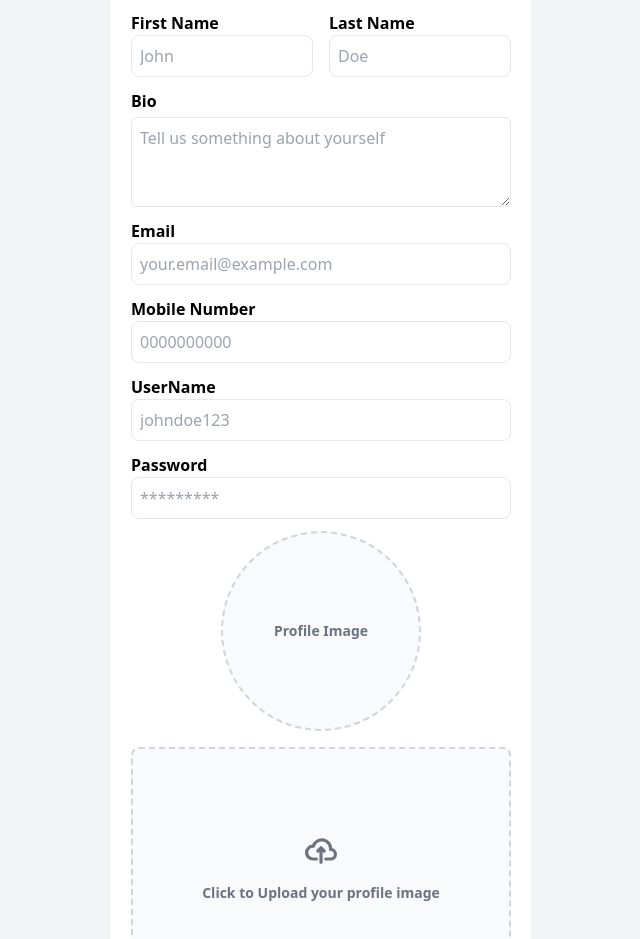
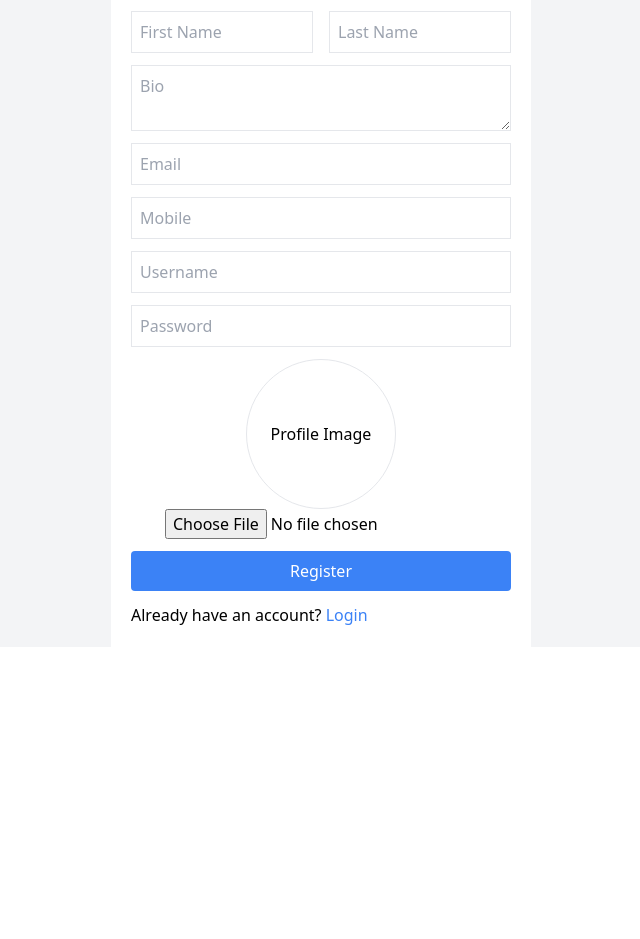
Before and after one commit to vinayphanse888/FindMyNotes, a React (Vite) app in the folder client/: page /signup in a window 1280 px wide. Shown: the part 133-1072 px from the top of the page, without its empty margins (319-959 px from the left). After the commit the page ends 800 px from the top, so only its background shows below. Built offline with nearby package versions, Linux system fonts and the light colour scheme.

Commit message:
final signup fix

```diff
--- a/client/src/pages/Signup.jsx
+++ b/client/src/pages/Signup.jsx
@@ -4,7 +4,8 @@ import axios from "axios";
 
 const Signup = () => {
   const [profilePreviewImage, setProfilePreviewImage] = useState("");
-  const [profileImage, setProfileImage] = useState("");
+  const [profileImage, setProfileImage] = useState(null);
+
   const [firstName, setFirstName] = useState("");
   const [lastName, setLastName] = useState("");
   const [userMobile, setUserMobile] = useState("");
@@ -19,6 +20,7 @@ const Signup = () => {
     try {
       const formData = new FormData();
 
+      // ✅ EXACT FIELD NAMES (must match backend)
       formData.append("firstName", firstName);
       formData.append("lastName", lastName);
       formData.append("userBio", userBio);
@@ -27,176 +29,126 @@ const Signup = () => {
       formData.append("userName", userName);
       formData.append("userPassword", userPassword);
 
-      // ✅ FIX: only send image if exists
+      // ✅ optional image
       if (profileImage) {
         formData.append("profileImage", profileImage);
       }
 
-      const result = await axios.post(
+      const res = await axios.post(
         "https://findmynotes-backend-pxyf.onrender.com/auth/signup",
         formData
       );
 
-      console.log(result.data);
-      alert("User Registered Successfully ✅");
+      alert("✅ " + res.data.message);
 
-    } catch (error) {
-      console.error(error.response?.data || error.message);
+    } catch (err) {
+      console.log(err.response?.data);
 
-      if (error.response?.data?.message) {
-        alert(error.response.data.message);
-      } else if (error.response?.data?.error) {
-        alert(error.response.data.error);
-      } else {
-        alert("Registration Failed ❌");
-      }
+      alert(
+        err.response?.data?.error ||
+        err.response?.data?.message ||
+        "Registration Failed ❌"
+      );
     }
   };
 
   return (
-    <div className=" flex w-full items-center justify-center bg-[#f3f4f6]">
-      <form className="flex h-full w-full max-w-[420px] flex-col gap-3 bg-white p-5" onSubmit={registerUser}>
+    <div className="flex w-full items-center justify-center bg-[#f3f4f6]">
+      <form
+        onSubmit={registerUser}
+        className="flex w-full max-w-[420px] flex-col gap-3 bg-white p-5"
+      >
         <h1 className="text-2xl font-black">Register</h1>
-        <div className="flex items-start justify-center gap-4" >
-          <div className="flex flex-col items-start justify-center">
-            <label className="font-bold" htmlFor="firstName">First Name</label>
-            <input
-              type="text"
-              id="firstName"
-              name="firstName"
-              className="w-full rounded-lg border p-2 focus:border-blue-500  focus:outline-none"
-              placeholder="John"
-              onChange={(e) => setFirstName(e.target.value)}
-            />
-          </div>
-          <div className="flex flex-col items-start justify-center">
-            <label className="font-bold" htmlFor="lastName">Last Name</label>
-            <input
-              type="text"
-              id="lastName"
-              name="lastName"
-              className="w-full rounded-lg border p-2 focus:border-blue-500  focus:outline-none"
-              placeholder="Doe"
-              onChange={(e) => setLastName(e.target.value)}
-            />
-          </div>
-        </div>
-        <div className="flex flex-col items-start justify-center">
-          <label className="font-bold" htmlFor="userBio">Bio</label>
-          <textarea
-            id="userBio"
-            name="userBio"
-            rows="3"
-            className="mt-1 w-full rounded-md border p-2 focus:border-blue-500 focus:outline-none"
-            placeholder="Tell us something about yourself"
+
+        <div className="flex gap-4">
+          <input
+            type="text"
+            placeholder="First Name"
+            onChange={(e) => setFirstName(e.target.value)}
+            className="border p-2 w-full"
             required
-            onChange={(e) => setUserBio(e.target.value)}
-          ></textarea>
-
-        </div>
-        <div className="flex flex-col items-start justify-center">
-          <label className="font-bold" htmlFor="userEmail">Email</label>
+          />
           <input
-            type="email"
-            id="userEmail"
-            name="userEmail"
-            className="w-full rounded-lg border p-2 focus:border-blue-500  focus:outline-none"
-            placeholder="your.email@example.com"
-            onChange={(e) => setUserEmail(e.target.value)}
+            type="text"
+            placeholder="Last Name"
+            onChange={(e) => setLastName(e.target.value)}
+            className="border p-2 w-full"
+            required
           />
         </div>
-        <div className="flex flex-col items-start justify-center">
-          <label className="font-bold" htmlFor="userMobile">Mobile Number</label>
+
+        <textarea
+          placeholder="Bio"
+          onChange={(e) => setUserBio(e.target.value)}
+          className="border p-2"
+          required
+        />
+
+        <input
+          type="email"
+          placeholder="Email"
+          onChange={(e) => setUserEmail(e.target.value)}
+          className="border p-2"
+          required
+        />
+
+        <input
+          type="text"
+          placeholder="Mobile"
+          onChange={(e) => setUserMobile(e.target.value)}
+          className="border p-2"
+          required
+        />
+
+        <input
+          type="text"
+          placeholder="Username"
+          onChange={(e) => setUserName(e.target.value)}
+          className="border p-2"
+          required
+        />
+
+        <input
+          type="password"
+          placeholder="Password"
+          onChange={(e) => setUserPassword(e.target.value)}
+          className="border p-2"
+          required
+        />
+
+        {/* Image preview */}
+        <div className="flex flex-col items-center">
+          <div className="h-[150px] w-[150px] rounded-full border flex items-center justify-center overflow-hidden">
+            {profilePreviewImage ? (
+              <img src={profilePreviewImage} alt="" />
+            ) : (
+              <p>Profile Image</p>
+            )}
+          </div>
+
           <input
-            type="number"
-            id="userMobile"
-            name="userMobile"
-            className="w-full rounded-lg border p-2 focus:border-blue-500  focus:outline-none"
-            placeholder="0000000000"
-            onChange={(e) => setUserMobile(e.target.value)}
+            type="file"
+            accept="image/*"
+            onChange={(e) => {
+              const file = e.target.files[0];
+              if (file) {
+                setProfileImage(file);
+                setProfilePreviewImage(URL.createObjectURL(file));
+              }
+            }}
           />
         </div>
-        <div className="flex flex-col items-start justify-center">
-          <label className="font-bold" htmlFor="userName">UserName</label>
-          <input
-            type="text"
-            id="userName"
-            name="userName"
-            className="w-full rounded-lg border p-2 focus:border-blue-500  focus:outline-none"
-            placeholder="johndoe123"
-            onChange={(e) => setUserName(e.target.value)}
-          />
-        </div>
-        <div className="flex flex-col items-start justify-center">
-          <label className="font-bold" htmlFor="userPassword">Password</label>
-          <input
-            type="password"
-            id="userPassword"
-            name="userPassword"
-            className="w-full rounded-lg border p-2 focus:border-blue-500  focus:outline-none"
-            placeholder="*********"
-            onChange={(e) => setUserPassword(e.target.value)}
-          />
-        </div>
-        <div className="flex w-full flex-col items-center justify-center">
-          <div className="mb-4 grid h-[200px] w-[200px] place-content-center overflow-hidden rounded-full border-2 border-dashed border-gray-300 bg-gray-50 text-2xl font-black">
-            {/* 200 x 200 */}
-            {profilePreviewImage == "" ? (
-              <p className="text-sm font-bold text-gray-500">Profile Image</p>
-            ) : (
-              <img src={profilePreviewImage} alt="" className="" />
-            )}
-          </div>
-          <label
-            htmlFor="dropzone-file"
-            className="flex h-64 w-full cursor-pointer flex-col items-center justify-center rounded-lg border-2 border-dashed border-gray-300 bg-gray-50 hover:bg-gray-100"
-          >
-            <div className="flex flex-col items-center justify-center pb-6 pt-5">
-              <svg
-                className="mb-4 h-8 w-8 text-gray-500 "
-                aria-hidden="true"
-                xmlns="http://www.w3.org/2000/svg"
-                fill="none"
-                viewBox="0 0 20 16"
-              >
-                <path
-                  stroke="currentColor"
-                  strokeLinecap="round"
-                  strokeLinejoin="round"
-                  strokeWidth="2"
-                  d="M13 13h3a3 3 0 0 0 0-6h-.025A5.56 5.56 0 0 0 16 6.5 5.5 5.5 0 0 0 5.207 5.021C5.137 5.017 5.071 5 5 5a4 4 0 0 0 0 8h2.167M10 15V6m0 0L8 8m2-2 2 2 "
-                />
-              </svg>
-              <p className="mb-2 text-sm text-gray-500">
-                <span className="font-semibold">
-                  Click to Upload your profile image
-                </span>
-              </p>
-              <input
-                type="file"
-                placeholder="File"
-                accept="image/*"
-                id="dropzone-file"
-                onChange={(e) => {
-                  setProfilePreviewImage(
-                    URL.createObjectURL(e.target.files[0]),
-                  );
-                  setProfileImage(e.target.files[0]);
-                }}
-                className="hidden"
-              />
-            </div>
-          </label>
-        </div>
-        <button className="rounded-lg bg-blue-500 px-5 py-2 font-bold text-white hover:bg-blue-600">
+
+        <button className="bg-blue-500 text-white p-2 rounded">
           Register
         </button>
-        <div className="text-sm">
+
+        <p>
           Already have an account?{" "}
-          <Link to="/login" className="font-bold text-blue-500 hover:underline">
+          <Link to="/login" className="text-blue-500">
             Login
           </Link>
-        </div>
+        </p>
       </form>
     </div>
   );
```
